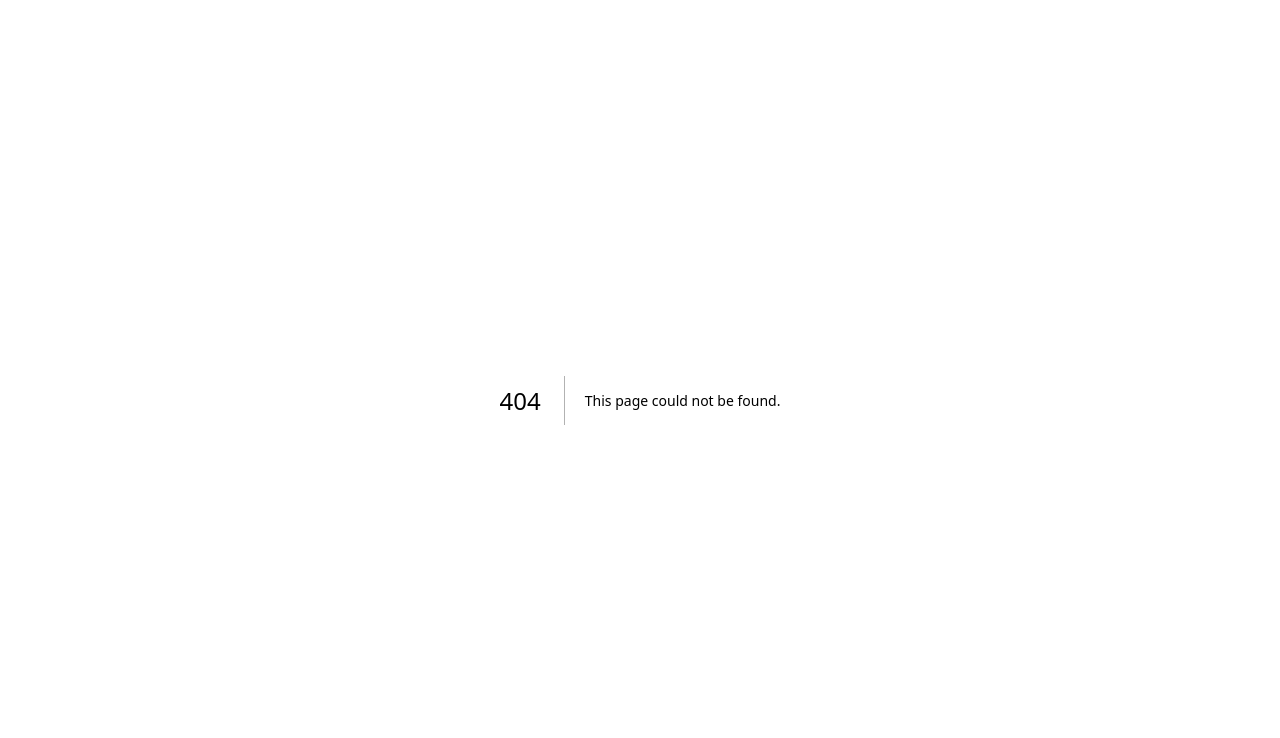
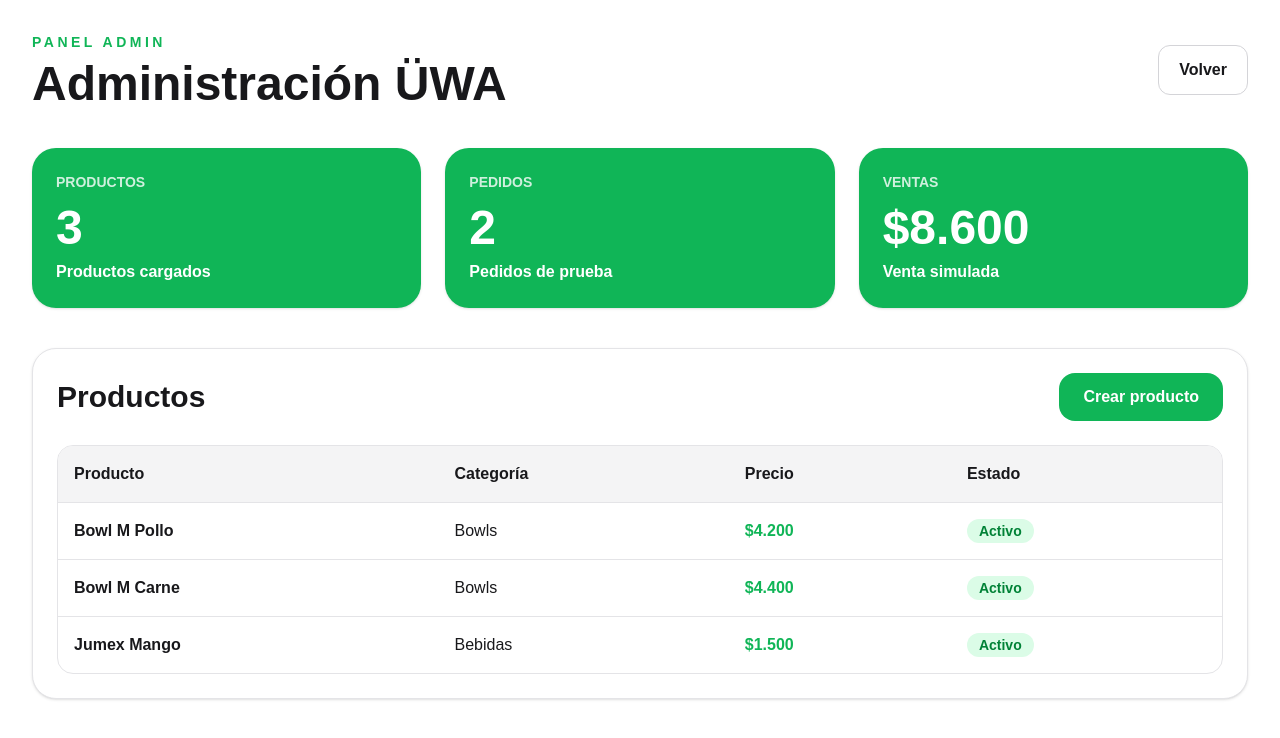
Before and after one commit to Andres291923/uwa-autoservicio, a Next.js app: page /admin in a window 1280 px wide. Before the commit this address had no page. Shown: the top 738 px of the page. Built offline with nearby package versions, Linux system fonts and the light colour scheme.

Commit message:
Version inicial autoservicio UWA

```diff
--- /dev/null
+++ b/app/admin/page.tsx
@@ -0,0 +1,99 @@
+export default function AdminPage() {
+  return (
+    <main className="min-h-screen bg-white p-8 text-zinc-900">
+      <header className="mb-10 flex items-center justify-between">
+        <div>
+          <p className="text-sm font-black uppercase tracking-[0.25em] text-[#10B557]">
+            Panel Admin
+          </p>
+          <h1 className="mt-2 text-5xl font-black">Administración ÜWA</h1>
+        </div>
+
+        <a
+          href="/"
+          className="rounded-xl border border-zinc-300 px-5 py-3 font-bold"
+        >
+          Volver
+        </a>
+      </header>
+
+      <section className="mb-10 grid gap-6 md:grid-cols-3">
+        <div className="rounded-3xl bg-[#10B557] p-6 text-white shadow-sm">
+          <p className="text-sm font-black uppercase opacity-80">Productos</p>
+          <h2 className="mt-3 text-5xl font-black">3</h2>
+          <p className="mt-2 font-semibold">Productos cargados</p>
+        </div>
+
+        <div className="rounded-3xl bg-[#10B557] p-6 text-white shadow-sm">
+          <p className="text-sm font-black uppercase opacity-80">Pedidos</p>
+          <h2 className="mt-3 text-5xl font-black">2</h2>
+          <p className="mt-2 font-semibold">Pedidos de prueba</p>
+        </div>
+
+        <div className="rounded-3xl bg-[#10B557] p-6 text-white shadow-sm">
+          <p className="text-sm font-black uppercase opacity-80">Ventas</p>
+          <h2 className="mt-3 text-5xl font-black">$8.600</h2>
+          <p className="mt-2 font-semibold">Venta simulada</p>
+        </div>
+      </section>
+
+      <section className="rounded-3xl border border-zinc-200 bg-white p-6 shadow-sm">
+        <div className="mb-6 flex items-center justify-between">
+          <h2 className="text-3xl font-black">Productos</h2>
+
+          <button className="rounded-2xl bg-[#10B557] px-6 py-3 font-black text-white">
+            Crear producto
+          </button>
+        </div>
+
+        <div className="overflow-hidden rounded-2xl border border-zinc-200">
+          <table className="w-full text-left">
+            <thead className="bg-zinc-100">
+              <tr>
+                <th className="p-4 font-black">Producto</th>
+                <th className="p-4 font-black">Categoría</th>
+                <th className="p-4 font-black">Precio</th>
+                <th className="p-4 font-black">Estado</th>
+              </tr>
+            </thead>
+
+            <tbody>
+              <tr className="border-t border-zinc-200">
+                <td className="p-4 font-bold">Bowl M Pollo</td>
+                <td className="p-4">Bowls</td>
+                <td className="p-4 font-black text-[#10B557]">$4.200</td>
+                <td className="p-4">
+                  <span className="rounded-full bg-green-100 px-3 py-1 text-sm font-black text-green-700">
+                    Activo
+                  </span>
+                </td>
+              </tr>
+
+              <tr className="border-t border-zinc-200">
+                <td className="p-4 font-bold">Bowl M Carne</td>
+                <td className="p-4">Bowls</td>
+                <td className="p-4 font-black text-[#10B557]">$4.400</td>
+                <td className="p-4">
+                  <span className="rounded-full bg-green-100 px-3 py-1 text-sm font-black text-green-700">
+                    Activo
+                  </span>
+                </td>
+              </tr>
+
+              <tr className="border-t border-zinc-200">
+                <td className="p-4 font-bold">Jumex Mango</td>
+                <td className="p-4">Bebidas</td>
+                <td className="p-4 font-black text-[#10B557]">$1.500</td>
+                <td className="p-4">
+                  <span className="rounded-full bg-green-100 px-3 py-1 text-sm font-black text-green-700">
+                    Activo
+                  </span>
+                </td>
+              </tr>
+            </tbody>
+          </table>
+        </div>
+      </section>
+    </main>
+  );
+}
--- /dev/null
+++ b/app/cocina/page.tsx
@@ -0,0 +1,65 @@
+export default function CocinaPage() {
+  return (
+    <main className="min-h-screen bg-zinc-100 p-8 text-zinc-900">
+      <header className="mb-8 flex items-center justify-between">
+        <div>
+          <p className="text-sm font-black uppercase tracking-[0.25em] text-[#10B557]">
+            Cocina ÜWA
+          </p>
+          <h1 className="mt-2 text-5xl font-black">Pedidos en cocina</h1>
+        </div>
+
+        <a
+          href="/"
+          className="rounded-xl border border-zinc-300 bg-white px-5 py-3 font-bold"
+        >
+          Volver
+        </a>
+      </header>
+
+      <section className="grid gap-5">
+        <article className="rounded-3xl bg-white p-6 shadow-sm">
+          <div className="flex items-center justify-between">
+            <h2 className="text-3xl font-black">Pedido #001</h2>
+            <span className="rounded-full bg-yellow-100 px-4 py-2 text-sm font-black text-yellow-700">
+              Pendiente
+            </span>
+          </div>
+
+          <div className="mt-5 space-y-2 text-lg">
+            <p>
+              <strong>Bowl M Pollo</strong>
+            </p>
+            <p>Base: Arroz</p>
+            <p>Verduras: Lechuga, zanahoria, choclo, pepino</p>
+            <p>Salsas: Verde, cilantro</p>
+            <p className="font-black text-[#10B557]">Total: $4.200</p>
+          </div>
+
+          <button className="mt-6 rounded-2xl bg-[#10B557] px-8 py-4 font-black text-white">
+            Marcar como listo
+          </button>
+        </article>
+
+        <article className="rounded-3xl bg-white p-6 shadow-sm opacity-60">
+          <div className="flex items-center justify-between">
+            <h2 className="text-3xl font-black">Pedido #002</h2>
+            <span className="rounded-full bg-green-100 px-4 py-2 text-sm font-black text-green-700">
+              Listo
+            </span>
+          </div>
+
+          <div className="mt-5 space-y-2 text-lg">
+            <p>
+              <strong>Bowl M Carne</strong>
+            </p>
+            <p>Base: Lechuga</p>
+            <p>Verduras: zanahoria, betarraga, choclo, brócoli</p>
+            <p>Salsas: Verde</p>
+            <p className="font-black text-[#10B557]">Total: $4.400</p>
+          </div>
+        </article>
+      </section>
+    </main>
+  );
+}
--- a/app/page.tsx
+++ b/app/page.tsx
@@ -1,65 +1,67 @@
-import Image from "next/image";
-
 export default function Home() {
   return (
-    <div className="flex flex-col flex-1 items-center justify-center bg-zinc-50 font-sans dark:bg-black">
-      <main className="flex flex-1 w-full max-w-3xl flex-col items-center justify-between py-32 px-16 bg-white dark:bg-black sm:items-start">
-        <Image
-          className="dark:invert"
-          src="/next.svg"
-          alt="Next.js logo"
-          width={100}
-          height={20}
-          priority
-        />
-        <div className="flex flex-col items-center gap-6 text-center sm:items-start sm:text-left">
-          <h1 className="max-w-xs text-3xl font-semibold leading-10 tracking-tight text-black dark:text-zinc-50">
-            To get started, edit the page.tsx file.
-          </h1>
-          <p className="max-w-md text-lg leading-8 text-zinc-600 dark:text-zinc-400">
-            Looking for a starting point or more instructions? Head over to{" "}
-            <a
-              href="https://vercel.com/templates?framework=next.js&utm_source=create-next-app&utm_medium=appdir-template-tw&utm_campaign=create-next-app"
-              className="font-medium text-zinc-950 dark:text-zinc-50"
-            >
-              Templates
-            </a>{" "}
-            or the{" "}
-            <a
-              href="https://nextjs.org/learn?utm_source=create-next-app&utm_medium=appdir-template-tw&utm_campaign=create-next-app"
-              className="font-medium text-zinc-950 dark:text-zinc-50"
-            >
-              Learning
-            </a>{" "}
-            center.
-          </p>
+    <main className="min-h-screen bg-white text-zinc-900">
+      <section className="mx-auto flex min-h-screen max-w-6xl flex-col items-center justify-center px-6 py-10 text-center">
+        <div className="mb-8 rounded-full bg-[#10B557] px-6 py-3 text-sm font-bold uppercase tracking-[0.25em] text-white">
+          ÜWA Autoservicio
         </div>
-        <div className="flex flex-col gap-4 text-base font-medium sm:flex-row">
-          <a
-            className="flex h-12 w-full items-center justify-center gap-2 rounded-full bg-foreground px-5 text-background transition-colors hover:bg-[#383838] dark:hover:bg-[#ccc] md:w-[158px]"
-            href="https://vercel.com/new?utm_source=create-next-app&utm_medium=appdir-template-tw&utm_campaign=create-next-app"
-            target="_blank"
-            rel="noopener noreferrer"
-          >
-            <Image
-              className="dark:invert"
-              src="/vercel.svg"
-              alt="Vercel logomark"
-              width={16}
-              height={16}
-            />
-            Deploy Now
-          </a>
-          <a
-            className="flex h-12 w-full items-center justify-center rounded-full border border-solid border-black/[.08] px-5 transition-colors hover:border-transparent hover:bg-black/[.04] dark:border-white/[.145] dark:hover:bg-[#1a1a1a] md:w-[158px]"
-            href="https://nextjs.org/docs?utm_source=create-next-app&utm_medium=appdir-template-tw&utm_campaign=create-next-app"
-            target="_blank"
-            rel="noopener noreferrer"
-          >
-            Documentation
-          </a>
+
+        <h1 className="max-w-4xl text-5xl font-black tracking-tight text-zinc-950 md:text-7xl">
+          Arma tu bowl
+          <span className="block text-[#10B557]">rápido y fácil</span>
+        </h1>
+
+        <p className="mt-6 max-w-2xl text-xl font-medium text-zinc-600">
+          Sistema de autoservicio para pedidos en tótem, cocina y administración
+          de productos ÜWA.
+        </p>
+
+        <div className="mt-12 grid w-full max-w-4xl gap-5 md:grid-cols-3">
+          <div className="rounded-3xl border border-zinc-200 bg-white p-6 shadow-sm">
+            <div className="mx-auto mb-4 flex h-16 w-16 items-center justify-center rounded-2xl bg-[#10B557] text-3xl text-white">
+              🥗
+            </div>
+            <h2 className="text-xl font-black">Tótem</h2>
+            <p className="mt-2 text-sm text-zinc-600">
+              Pantalla para que el cliente arme su bowl y confirme el pedido.
+            </p>
+          </div>
+
+          <div className="rounded-3xl border border-zinc-200 bg-white p-6 shadow-sm">
+            <div className="mx-auto mb-4 flex h-16 w-16 items-center justify-center rounded-2xl bg-[#10B557] text-3xl text-white">
+              👨‍🍳
+            </div>
+            <h2 className="text-xl font-black">Cocina</h2>
+            <p className="mt-2 text-sm text-zinc-600">
+              Pantalla donde llegan los pedidos para preparar y entregar.
+            </p>
+          </div>
+
+          <div className="rounded-3xl border border-zinc-200 bg-white p-6 shadow-sm">
+            <div className="mx-auto mb-4 flex h-16 w-16 items-center justify-center rounded-2xl bg-[#10B557] text-3xl text-white">
+              📊
+            </div>
+            <h2 className="text-xl font-black">Admin</h2>
+            <p className="mt-2 text-sm text-zinc-600">
+              Panel para crear productos, precios, modificadores y reportes.
+            </p>
+          </div>
         </div>
-      </main>
-    </div>
+
+        <div className="mt-12 flex flex-col gap-4 sm:flex-row">
+          <button className="rounded-2xl bg-[#10B557] px-8 py-4 text-lg font-black text-white shadow-lg shadow-green-200 transition hover:scale-105">
+            Comenzar pedido
+          </button>
+
+          <button className="rounded-2xl border border-zinc-300 bg-white px-8 py-4 text-lg font-black text-zinc-900 transition hover:bg-zinc-50">
+            Panel administrador
+          </button>
+        </div>
+
+        <p className="mt-10 text-sm font-semibold text-zinc-400">
+          MVP local funcionando en http://localhost:3000
+        </p>
+      </section>
+    </main>
   );
 }
--- /dev/null
+++ b/app/totem/page.tsx
@@ -0,0 +1,66 @@
+export default function TotemPage() {
+  return (
+    <main className="min-h-screen bg-white p-8 text-zinc-900">
+      <header className="mb-10 flex items-center justify-between">
+        <div>
+          <p className="text-sm font-black uppercase tracking-[0.25em] text-[#10B557]">
+            ÜWA Autoservicio
+          </p>
+          <h1 className="mt-2 text-5xl font-black">Arma tu bowl</h1>
+        </div>
+
+        <a
+          href="/"
+          className="rounded-xl border border-zinc-300 px-5 py-3 font-bold"
+        >
+          Volver
+        </a>
+      </header>
+
+      <section className="grid gap-6 md:grid-cols-3">
+        <div className="rounded-3xl border border-zinc-200 p-6 shadow-sm">
+          <div className="mb-5 flex h-40 items-center justify-center rounded-2xl bg-zinc-100 text-6xl">
+            🥗
+          </div>
+          <h2 className="text-2xl font-black">Bowl M Pollo</h2>
+          <p className="mt-2 text-zinc-600">
+            Base + verduras + proteína + salsas.
+          </p>
+          <p className="mt-4 text-3xl font-black text-[#10B557]">$4.200</p>
+
+          <button className="mt-6 w-full rounded-2xl bg-[#10B557] py-4 text-lg font-black text-white">
+            Elegir
+          </button>
+        </div>
+
+        <div className="rounded-3xl border border-zinc-200 p-6 shadow-sm">
+          <div className="mb-5 flex h-40 items-center justify-center rounded-2xl bg-zinc-100 text-6xl">
+            🥩
+          </div>
+          <h2 className="text-2xl font-black">Bowl M Carne</h2>
+          <p className="mt-2 text-zinc-600">
+            Base + verduras + proteína + salsas.
+          </p>
+          <p className="mt-4 text-3xl font-black text-[#10B557]">$4.400</p>
+
+          <button className="mt-6 w-full rounded-2xl bg-[#10B557] py-4 text-lg font-black text-white">
+            Elegir
+          </button>
+        </div>
+
+        <div className="rounded-3xl border border-zinc-200 p-6 shadow-sm">
+          <div className="mb-5 flex h-40 items-center justify-center rounded-2xl bg-zinc-100 text-6xl">
+            🧃
+          </div>
+          <h2 className="text-2xl font-black">Jumex Mango</h2>
+          <p className="mt-2 text-zinc-600">Bebida individual.</p>
+          <p className="mt-4 text-3xl font-black text-[#10B557]">$1.500</p>
+
+          <button className="mt-6 w-full rounded-2xl bg-[#10B557] py-4 text-lg font-black text-white">
+            Agregar
+          </button>
+        </div>
+      </section>
+    </main>
+  );
+}
```
